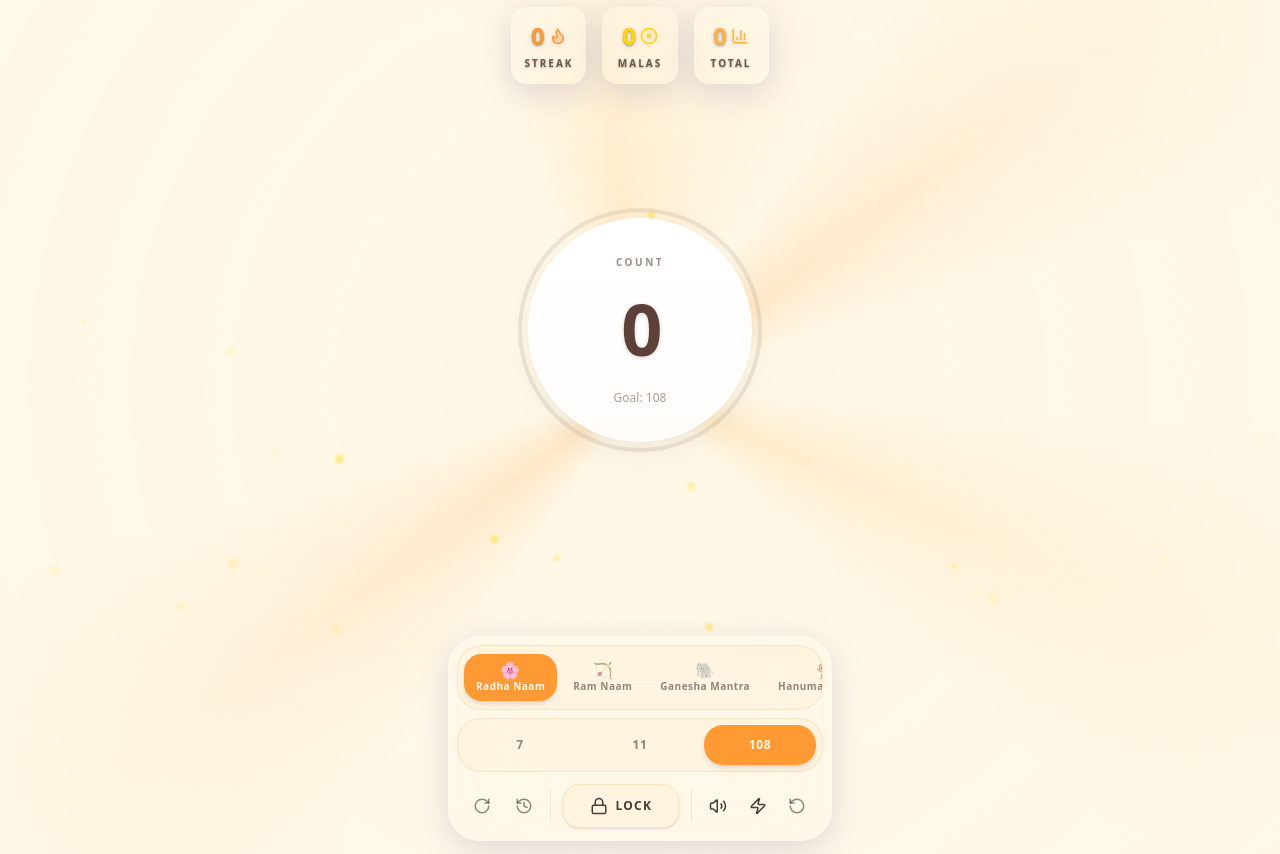
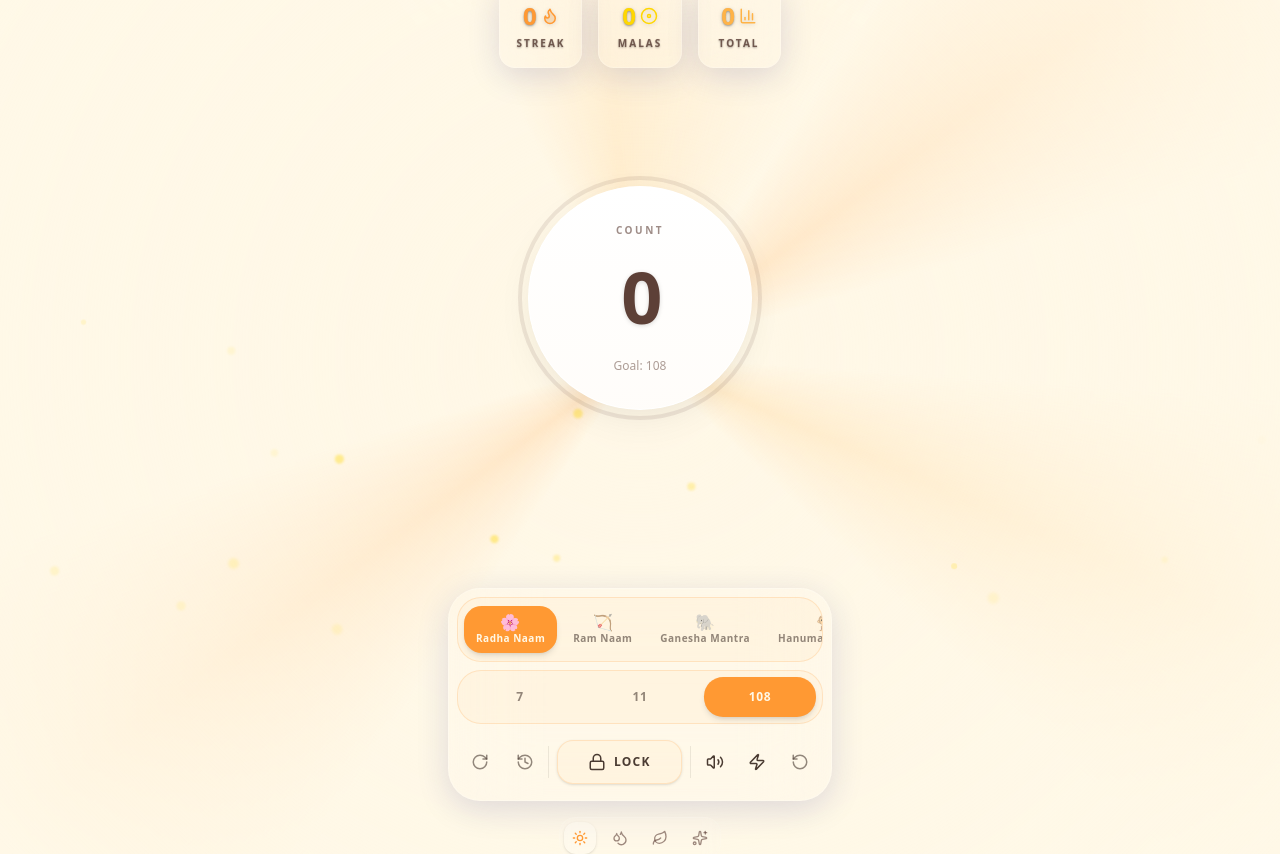
Before and after one commit to amitkumarpatra99/JaapSeva, a Next.js app: page / in a window 1280 px wide. Shown: the part 257-1111 px from the top of the page. Built offline with nearby package versions, Linux system fonts and the light colour scheme; a web font is replaced by a local one.

Commit message:
style: refine layout and spacing in multiple components for improved UI consistency

```diff
--- a/src/app/page.tsx
+++ b/src/app/page.tsx
@@ -79,7 +79,7 @@
       {/* NEW Animated Spiritual Background */}
       <SpiritualBackground />
 
-      <div ref={contentRef} className="z-10 w-full max-w-md flex flex-col items-center gap-4 md:gap-12 py-4 md:py-8 opacity-0">
+      <div ref={contentRef} className="z-10 w-full max-w-md flex flex-col items-center gap-6 md:gap-10 py-2 md:py-4 opacity-0">
 
         <div className="text-center space-y-1 md:space-y-2 relative anim-item">
           {/* Header Glow */}
--- a/src/components/ControlPanel.tsx
+++ b/src/components/ControlPanel.tsx
@@ -253,7 +253,7 @@
         </div>
 
         {/* Bottom Row: Actions */}
-        <div className="flex items-center justify-between px-2 pb-1 pt-1 gap-2">
+        <div className="flex items-center justify-between px-1 py-2 gap-1">
 
           {/* Left Group */}
           <div className="flex flex-1 gap-2">
--- a/src/components/Counter.tsx
+++ b/src/components/Counter.tsx
@@ -94,7 +94,7 @@
   const strokeDashoffset = circumference - progress * circumference;
 
   return (
-    <div ref={containerRef} className="relative flex flex-col items-center justify-center py-12">
+    <div ref={containerRef} className="relative flex flex-col items-center justify-center py-8 md:py-10">
 
       {/* Main Container - Sized to the Ring for Perfect Alignment */}
       <div className="relative flex items-center justify-center w-[min(70vw,300px)] h-[min(70vw,300px)]">
--- a/src/components/StatsDisplay.tsx
+++ b/src/components/StatsDisplay.tsx
@@ -22,9 +22,9 @@
     const glassClass = "bg-white/10 backdrop-blur-2xl border border-white/20 shadow-[0_8px_32px_0_rgba(31,38,135,0.15)] rounded-2xl";
 
     return (
-        <div className="w-full max-w-sm grid grid-cols-3 gap-2 md:gap-4 text-center">
+        <div className="w-full max-w-sm grid grid-cols-3 gap-3 md:gap-4 text-center">
             {/* Streak */}
-            <div className={cn(glassClass, "flex flex-col items-center p-2 md:p-3 transition-transform hover:scale-105 active:scale-95 duration-300")}>
+            <div className={cn(glassClass, "flex flex-col items-center p-3 md:p-4 transition-transform hover:scale-105 active:scale-95 duration-300")}>
                 <span className="text-2xl font-bold text-jaap-primary drop-shadow-sm flex items-center gap-1">
                     {streak} <Flame size={18} className="text-jaap-primary fill-jaap-primary/20" />
                 </span>
@@ -34,7 +34,7 @@
             </div>
 
             {/* Malas */}
-            <div className={cn(glassClass, "flex flex-col items-center p-2 md:p-3 transition-transform hover:scale-105 active:scale-95 duration-300")}>
+            <div className={cn(glassClass, "flex flex-col items-center p-3 md:p-4 transition-transform hover:scale-105 active:scale-95 duration-300")}>
                 <span className="text-2xl font-bold text-jaap-accent drop-shadow-sm flex items-center gap-1">
                     {malasCompleted} <Disc size={18} className="text-jaap-accent" />
                 </span>
@@ -44,7 +44,7 @@
             </div>
 
             {/* Lifetime */}
-            <div className={cn(glassClass, "flex flex-col items-center p-2 md:p-3 transition-transform hover:scale-105 active:scale-95 duration-300")}>
+            <div className={cn(glassClass, "flex flex-col items-center p-3 md:p-4 transition-transform hover:scale-105 active:scale-95 duration-300")}>
                 <span className="text-2xl font-bold text-jaap-secondary drop-shadow-sm flex items-center gap-1">
                     {totalCount} <BarChart3 size={18} className="text-jaap-secondary" />
                 </span>
--- a/src/components/WeeklyChart.tsx
+++ b/src/components/WeeklyChart.tsx
@@ -39,13 +39,13 @@
   }, [history]);
 
   return (
-    <div className="w-full space-y-4 bg-white/40 p-6 rounded-[2rem] backdrop-blur-xl border border-white/60 shadow-[0_8px_30px_rgb(0,0,0,0.04)]">
+    <div className="w-full space-y-3 bg-white/40 p-4 md:p-5 rounded-[2rem] backdrop-blur-xl border border-white/60 shadow-[0_8px_30px_rgb(0,0,0,0.04)]">
       <div className="flex items-center justify-between text-xs text-jaap-neutral px-1 border-b border-jaap-primary/5 pb-2">
         <span className="font-bold uppercase tracking-[0.2em]">Activity</span>
         <span className="font-medium opacity-70">Last 7 Days</span>
       </div>
 
-      <div className="flex items-end justify-between h-28 gap-3 px-1">
+      <div className="flex items-end justify-between h-24 md:h-28 gap-2 md:gap-3 px-1">
         {chartData.days.map((day) => {
           const heightPercent = Math.min((day.count / chartData.limit) * 100, 100);
 
```
